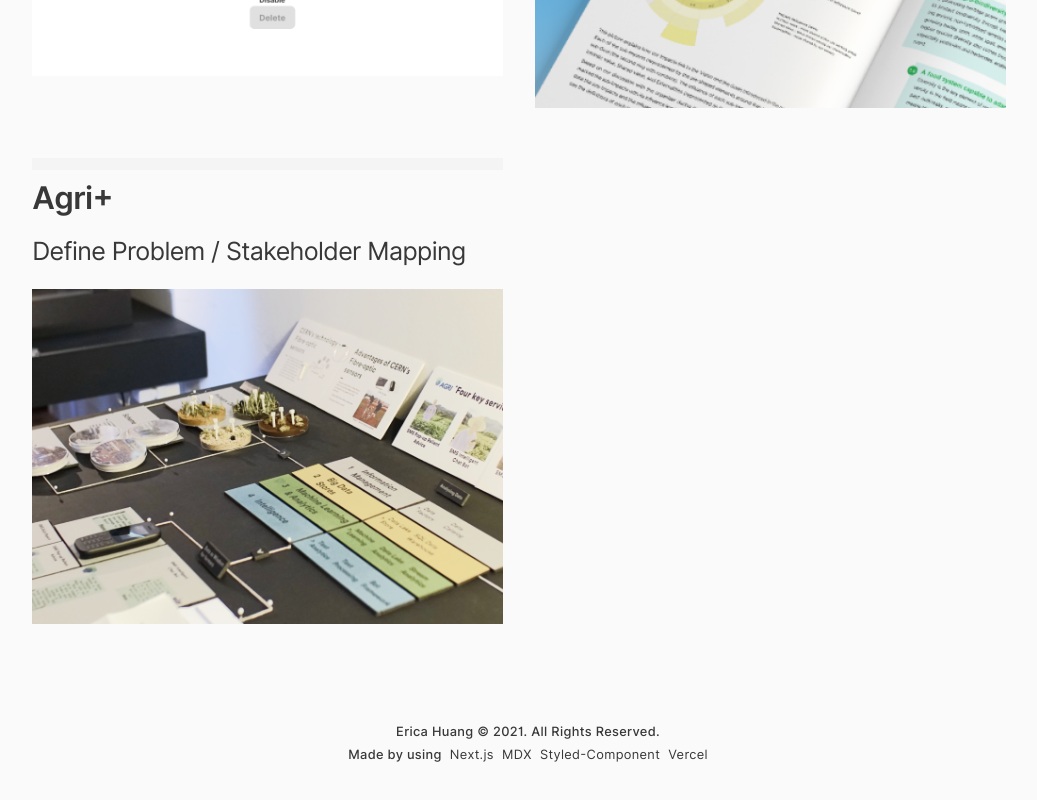
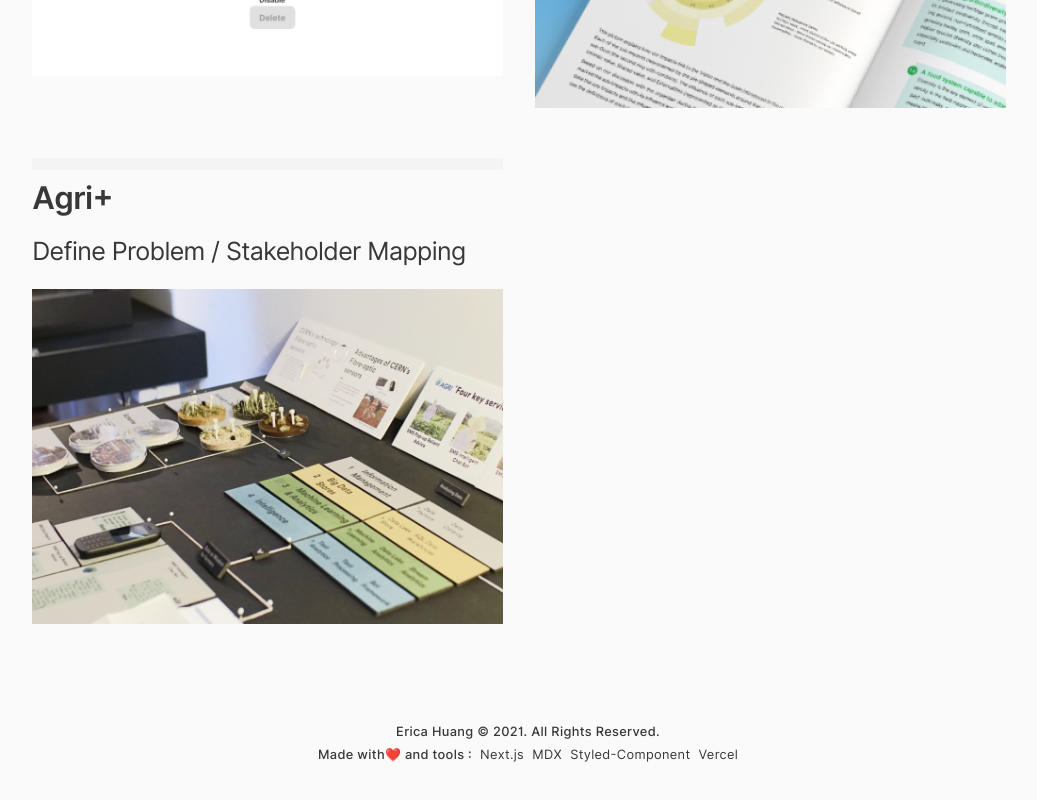
Before and after one commit to hutingerica/mysite, a Next.js app: page / in a window 1280 px wide. Shown: the part 1677-2477 px from the top of the page, without its empty margins (112-1149 px from the left). Built offline with nearby package versions, Linux system fonts and the light colour scheme.

Commit message:
footer align center

```diff
--- a/pages/index.js
+++ b/pages/index.js
@@ -41,7 +41,7 @@ export default function Home({posts}) {
         </Wrapper>
       <Footer>
           <p>Erica Huang © 2021. All Rights Reserved.</p>
-          <p>Made by using
+          <p>Made with❤️ and tools :
             <a target="_blank" href="https://nextjs.org">Next.js</a>
             <a target="_blank" href="https://mdxjs.com">MDX</a>
             <a target="_blank" href="https://www.styled-components.com">Styled-Component</a>
@@ -140,12 +140,10 @@ const Footer = styled.footer`
   letter-spacing: 0rem;
   p{
     margin:0;
-  }
-  a {
-    margin-left: .5rem;
-    font-variation-settings: 'wght' 400;
-  }
-  @media(max-width:374px){
-    align-items: flex-start;
+    text-align: center;
+    a {
+      margin-left: .5rem;
+      font-variation-settings: 'wght' 400;
+    }
   }
 `
```
